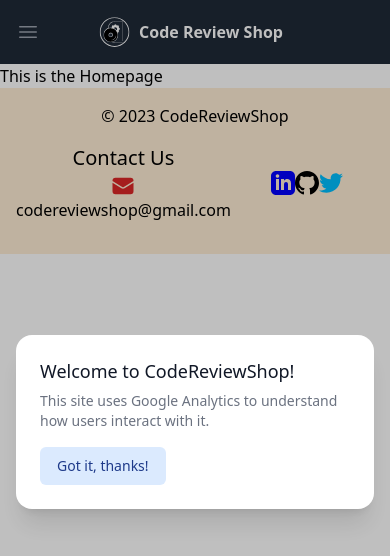
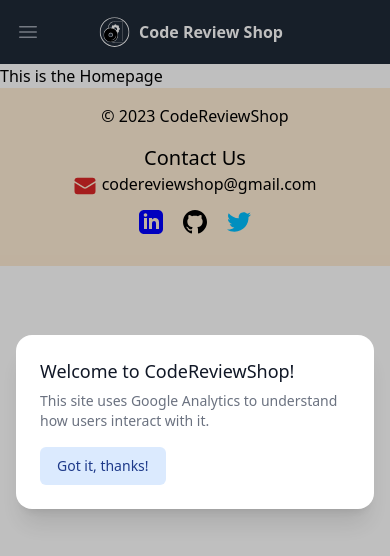
Before and after one commit to project-graveyard/codereviewshop, a Vue app: page / in a window 390 px wide. Shown: the top 556 px of the page. Built offline with nearby package versions, Linux system fonts and the light colour scheme.

Commit message:
make footer mobile responsive

```diff
--- a/src/components/FooterSection.vue
+++ b/src/components/FooterSection.vue
@@ -7,7 +7,7 @@ const curDate = ref(new Date().getFullYear());
 
 <template>
   <footer
-    class="flex bg-orange-100 flex-col w-full h-max justify-center items-center py-4"
+    class="sm:flex inline-block bg-orange-100 flex-col w-full h-max justify-center items-center text-center py-4"
   >
     <div>
       &copy; 2023
@@ -15,16 +15,19 @@ const curDate = ref(new Date().getFullYear());
     </div>
 
     <div
-      class="flex flex-row justify-around items-center p-4 mx-auto my-0 w-full max-w-7xl"
+      class="flex sm:flex-row flex-col justify-around items-center p-4 mx-auto my-0 w-full max-w-7xl"
     >
-      <div class="w-full text-center">
+      <div class="w-full text-center mb-3">
         <p class="text-xl">Contact Us</p>
         <a href="mailto:codereviewshop@gmail.com"
-          ><EnvelopeIcon class="inline h-6 w-6 text-red-600" /> codereviewshop@gmail.com</a
+          ><EnvelopeIcon class="inline h-6 w-6 text-red-600" />
+          codereviewshop@gmail.com</a
         >
       </div>
 
-      <div class="flex flex-row justify-evenly items-center my-0 mx-10 w-full max-w-7xl">
+      <div
+        class="flex flex-row justify-center gap-5 my-0 mx-10 w-full max-w-7xl"
+      >
         <a
           href="https://www.linkedin.com/in/davesaah/"
           target="_blank"
@@ -64,7 +67,6 @@ const curDate = ref(new Date().getFullYear());
             /></svg
         ></a>
       </div>
-
     </div>
   </footer>
 </template>
```
